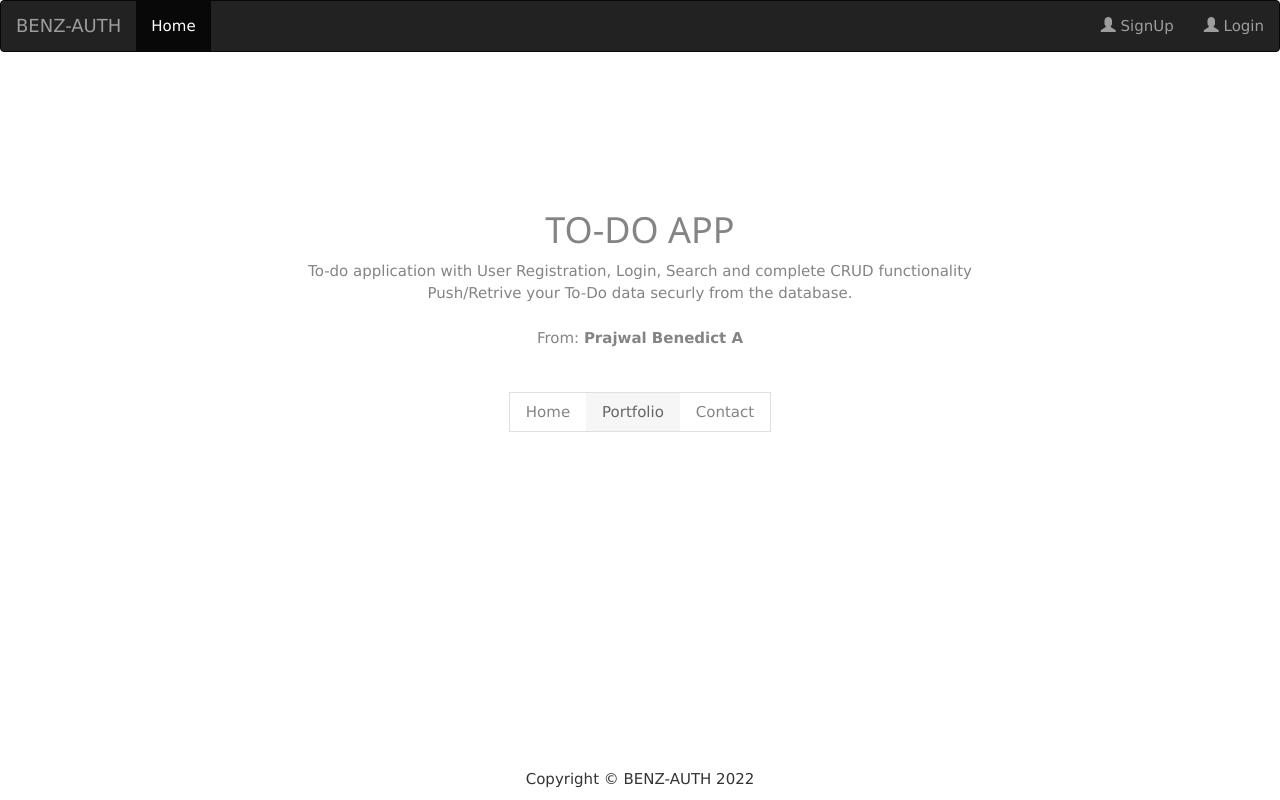
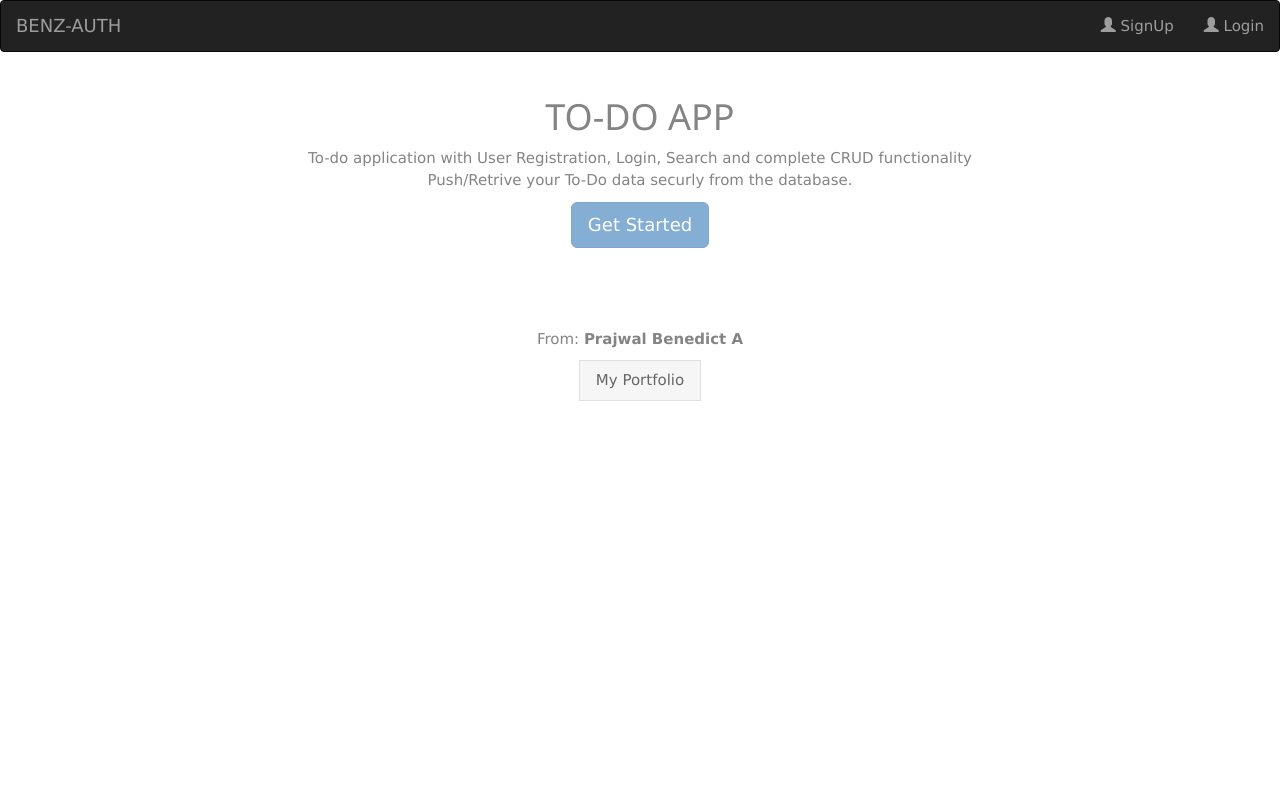
Before and after one commit to BENEDICT9845/todo_main, a Django app: page / in a window 1280 px wide. Run offline with Django 4.2, Linux system fonts and the light colour scheme; some libraries are stand-ins or nearby versions.

Commit message:
Design Changes

```diff
--- a/todo/templates/todo/base.html
+++ b/todo/templates/todo/base.html
@@ -28,7 +28,6 @@
           <a class="navbar-brand" href="{% url 'home' %}">BENZ-AUTH</a>
         </div>
         <ul class="nav navbar-nav">
-          <li class="active"><a href="#">Home</a></li>
           {% if user.is_authenticated %}
           <li><a href="{% url 'createTodo' %}">Add Blog</a></li>
           <li><a href="{% url 'currentTodos' %}">My Blogs</a></li>
@@ -78,8 +77,7 @@
       </div>
     </nav>
 
-    {% block content %} {% endblock %}
-
+    {% block content %} {% endblock %} {% comment %}
     <footer
       style="
         position: fixed;
@@ -98,6 +96,7 @@
         >
       </p>
     </footer>
+    {% endcomment %}
 
     <!-- jQuery library -->
     <script src="https://ajax.googleapis.com/ajax/libs/jquery/3.6.0/jquery.min.js"></script>
--- a/todo/templates/todo/home.html
+++ b/todo/templates/todo/home.html
@@ -1,26 +1,30 @@
 {% extends 'todo/base.html' %} {% block content %}
 
-<header class="w3-panel w3-center w3-opacity" style="padding: 128px 16px">
+<header class="w3-panel w3-center w3-opacity" style="padding: 15px 16px">
   <h1>TO-DO APP</h1>
   <h1 class="w3-xlarge"></h1>
   <p id="header-paragraph">
     To-do application with User Registration, Login, Search and complete CRUD
     functionality <br />
-    Push/Retrive your To-Do data securly from the database.<br /><br />From:
+    Push/Retrive your To-Do data securly from the database.<br />
+    <div class="d-grid gap-2">
+  <a href="{% url 'signupUser' %}" >
+      <button type="button" class="btn btn-primary btn-lg" style="margin-bottom: 80px">Get Started</button>
+   </a>
+</divGet Started ></button
+    ><br />From:
     <a href="https://www.linkedin.com/in/prajwal-benedict-a-048511186/"
       ><b> Prajwal Benedict A</b></a
     >
   </p>
-  <div class="w3-padding-32">
+  <div class="w3-padding-10">
     <div class="w3-bar w3-border">
-      <a href="#" class="w3-bar-item w3-button">Home</a>
       <a
         href="https://benedict9845.github.io/portfolio/"
         target="_blank"
         class="w3-bar-item w3-button w3-light-grey"
-        >Portfolio</a
+        >My Portfolio</a
       >
-      <a href="#" class="w3-bar-item w3-button">Contact</a>
     </div>
   </div>
 </header>
--- a/todo/templates/todo/loginUser.html
+++ b/todo/templates/todo/loginUser.html
@@ -45,7 +45,7 @@
     </form>
     <hr />
     <div class="text-center">
-      Need an account? <a href="{% url 'signupUser' %}">Sign Up here</a>
+      <a href="{% url 'signupUser' %}">Need an account? Sign Up here</a>
     </div>
   </div>
 </div>
--- a/todo/templates/todo/signupUser.html
+++ b/todo/templates/todo/signupUser.html
@@ -78,8 +78,9 @@
     </form>
     <hr />
     <div class="text-center">
-      Do you already have an account?
-      <a href="{% url 'loginUser' %}">Login here</a>
+      <a href="{% url 'loginUser' %}"
+        >Do you already have an account? Login here</a
+      >
     </div>
   </div>
 </div>
--- a/todo/templates/todo/viewTodo.html
+++ b/todo/templates/todo/viewTodo.html
@@ -10,7 +10,7 @@
     {% if error %}
     <div class="alert alert-danger" role="alert">{{ error }}</div>
     {% endif %}
-    <form method="POST">
+    <form method="POST" style="margin-bottom: 70px">
       {% csrf_token %}
       <div class="form-group">
         <label for="title">Title</label>
@@ -69,6 +69,7 @@
   action="{% url 'completeTodo' todo.id %}"
 >
   {% csrf_token %}
+
   <button id="complete" type="submit">Complete</button>
 </form>
 {% endif %}
```
Also changed, not shown: todo/templates/todo/currentTodos.html (+8 -3 lines), db.sqlite3.
